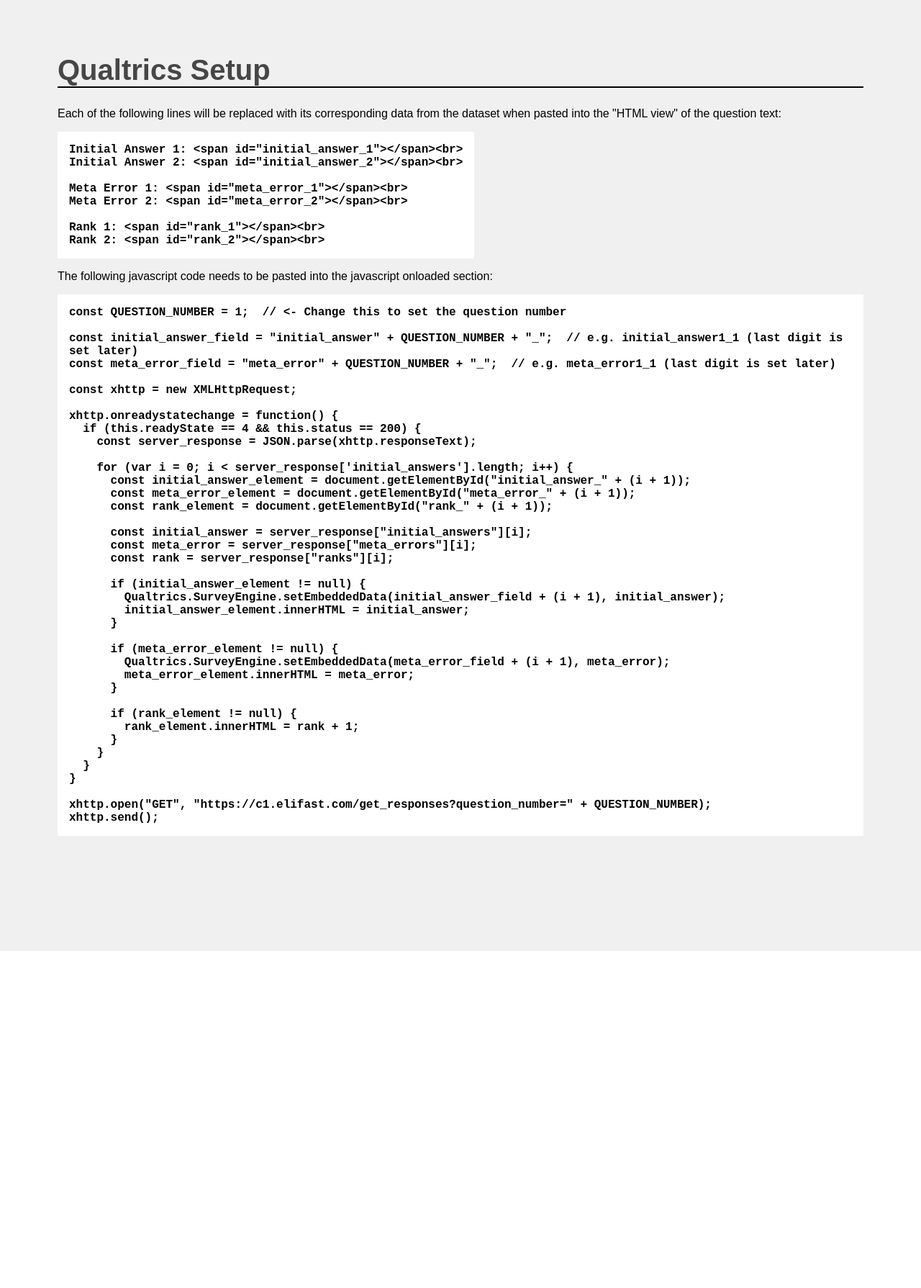
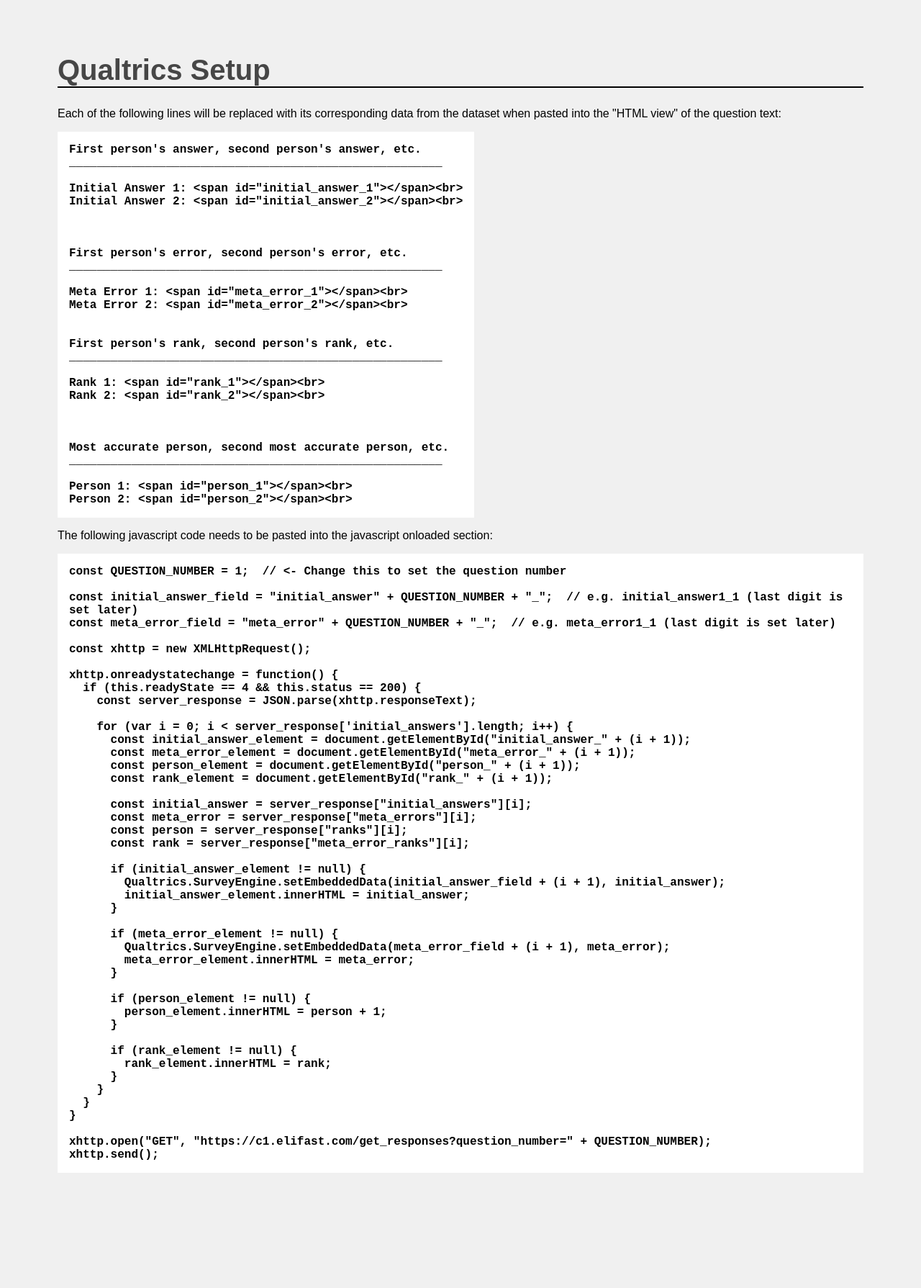
Before and after one commit to fast40/jsurvey, a Flask app: page / in a window 1280 px wide. Shown: the whole page at 72% size. Before the commit the page ends 1321 px from the top, so only its background shows below. Run offline with Flask 3, Linux system fonts and the light colour scheme.

Commit message:
Add rank

```diff
--- a/services/web/app.py
+++ b/services/web/app.py
@@ -1,5 +1,5 @@
 from flask import Flask, request, render_template, jsonify
-from create_datasets import DATABASE
+from create_datasets import DATABASE, create_datasets
 import pymongo
 
 app = Flask(__name__)
@@ -35,9 +35,10 @@ def get_responses():
         'response_numbers': ' '.join(response['response_number'] for response in responses),
         'initial_answers': [response['initial_answers'][question_number - 1] for response in responses],
         'meta_errors': [response['meta_errors'][question_number - 1] for response in responses],
+        'meta_error_ranks': [response['meta_error_ranks'][question_number - 1] for response in responses],
     }
 
-    response_set['ranks'] = sorted(range(len(response_set['meta_errors'])), key=lambda i: abs(response_set['meta_errors'][i]))
+    response_set['ranks'] = sorted(range(len(response_set['meta_error_ranks'])), key=lambda i: abs(response_set['meta_errors'][i]))
 
     server_response = jsonify(response_set)
     server_response.headers.add('Access-Control-Allow-Origin', '*')
@@ -45,5 +46,12 @@ def get_responses():
     return server_response
 
 
+@app.route('/populate')
+def populate():
+    create_datasets()
+
+    return 'populated. do not go here again.'
+
+
 if __name__ == '__main__':
     app.run(debug=True, host='0.0.0.0', port=3000)
--- a/services/web/create_datasets.py
+++ b/services/web/create_datasets.py
@@ -3,8 +3,8 @@ import csv
 
 DATABASE = 'c1'
 
-if __name__ == '__main__':
-    client = pymongo.MongoClient(f'mongodb://127.0.0.1:27017/{DATABASE}')
+def create_datasets():
+    client = pymongo.MongoClient(f'mongodb://mongo:27017/{DATABASE}')
     db = client['c1']
 
     initial_answers = []
@@ -28,6 +28,17 @@ if __name__ == '__main__':
         for line in reader:
             meta_errors.append(line)
 
+    meta_error_ranks = []
+
+    with open('meta_abs_error_rank.csv', 'r') as file:
+        reader = csv.reader(file)
+
+        _ = next(reader)
+
+        for line in reader:
+            meta_error_ranks.append(line)
+
+
 
     db['responses'].delete_many({})
     db['responses'].insert_many(
@@ -35,5 +46,10 @@ if __name__ == '__main__':
             "response_number": str(i + 1),
             "initial_answers": [float(initial_answer) for initial_answer in initial_answers[i]],
             "meta_errors": [float(meta_error) for meta_error in meta_errors[i]],
+            "meta_error_ranks": [int(meta_error_rank) for meta_error_rank in meta_error_ranks[i]]
         } for i in range(len(initial_answers))
     )
+
+
+if __name__ == '__main__':
+    create_datasets()
--- a/services/web/static/javascript/fill_template.js
+++ b/services/web/static/javascript/fill_template.js
@@ -3,7 +3,7 @@ const QUESTION_NUMBER = 1;  // <- Change this to set the question number
 const initial_answer_field = "initial_answer" + QUESTION_NUMBER + "_";  // e.g. initial_answer1_1 (last digit is set later)
 const meta_error_field = "meta_error" + QUESTION_NUMBER + "_";  // e.g. meta_error1_1 (last digit is set later)
 
-const xhttp = new XMLHttpRequest;
+const xhttp = new XMLHttpRequest();
 
 xhttp.onreadystatechange = function() {
   if (this.readyState == 4 && this.status == 200) {
@@ -12,11 +12,13 @@ xhttp.onreadystatechange = function() {
     for (var i = 0; i < server_response['initial_answers'].length; i++) {
       const initial_answer_element = document.getElementById("initial_answer_" + (i + 1));
       const meta_error_element = document.getElementById("meta_error_" + (i + 1));
+      const person_element = document.getElementById("person_" + (i + 1));
       const rank_element = document.getElementById("rank_" + (i + 1));
 
       const initial_answer = server_response["initial_answers"][i];
       const meta_error = server_response["meta_errors"][i];
-      const rank = server_response["ranks"][i];
+      const person = server_response["ranks"][i];
+      const rank = server_response["meta_error_ranks"][i];
 
       if (initial_answer_element != null) {
         Qualtrics.SurveyEngine.setEmbeddedData(initial_answer_field + (i + 1), initial_answer);
@@ -28,8 +30,12 @@ xhttp.onreadystatechange = function() {
         meta_error_element.innerHTML = meta_error;
       }
 
+      if (person_element != null) {
+        person_element.innerHTML = person + 1;
+      }
+
       if (rank_element != null) {
-        rank_element.innerHTML = rank + 1;
+        rank_element.innerHTML = rank;
       }
     }
   }
--- a/services/web/templates/template.html
+++ b/services/web/templates/template.html
@@ -1,8 +1,28 @@
+First person's answer, second person's answer, etc.
+______________________________________________________
+
 Initial Answer 1: <span id="initial_answer_1"></span><br>
 Initial Answer 2: <span id="initial_answer_2"></span><br>
+
+
+
+First person's error, second person's error, etc.
+______________________________________________________
 
 Meta Error 1: <span id="meta_error_1"></span><br>
 Meta Error 2: <span id="meta_error_2"></span><br>
 
+
+First person's rank, second person's rank, etc.
+______________________________________________________
+
 Rank 1: <span id="rank_1"></span><br>
 Rank 2: <span id="rank_2"></span><br>
+
+
+
+Most accurate person, second most accurate person, etc.
+______________________________________________________
+
+Person 1: <span id="person_1"></span><br>
+Person 2: <span id="person_2"></span><br>
```
Also changed, not shown: services/web/templates/test.html (added, +85 -0 lines).
